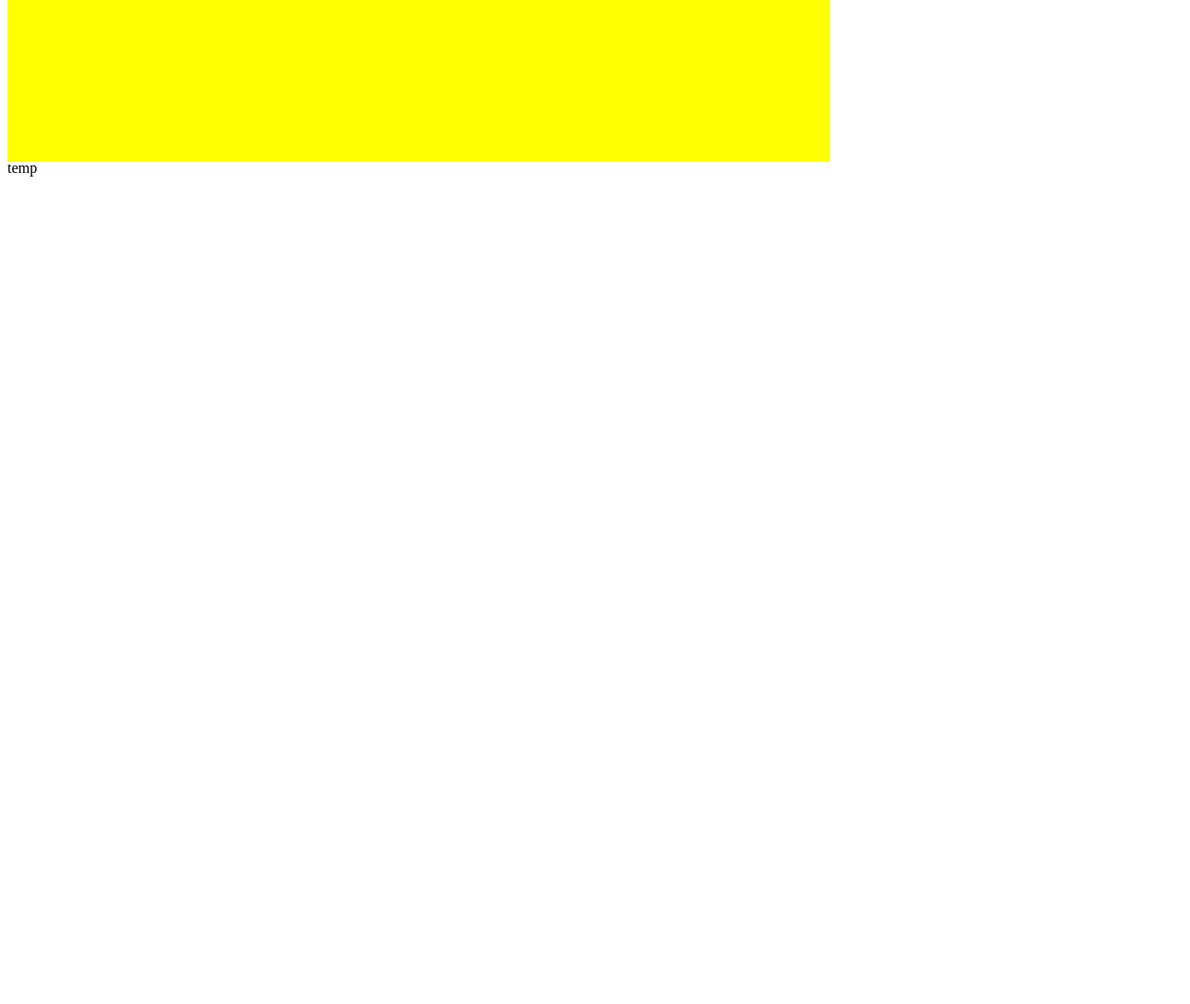
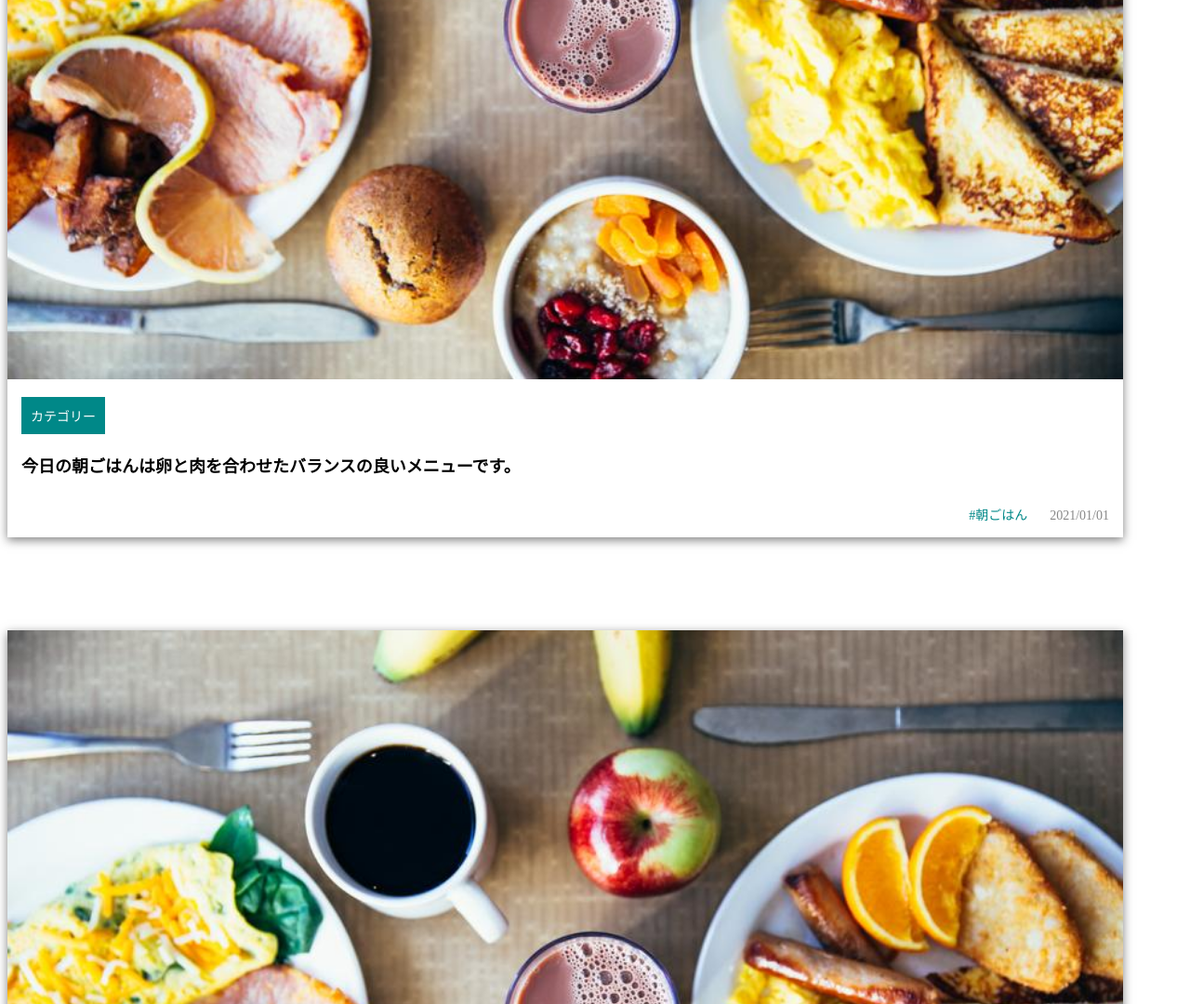
Before and after one commit to Ishizuka2250/COACHTECH, a plain HTML site: page responsiveDesign/ex02/index01.html in a window 1280 px wide. Shown: the part 500-1580 px from the top of the page at 93% size. Before the commit the page ends 800 px from the top, so only its background shows below. Drawn offline with Linux system fonts and the light colour scheme.

Commit message:
2021/07/28 演習実施分 part2

```diff
--- a/responsiveDesign/ex02/css/style01.css
+++ b/responsiveDesign/ex02/css/style01.css
@@ -1,3 +1,4 @@
+ /*
 .item {
   width: 70%;
   position: relative;
@@ -14,4 +15,134 @@
   bottom: 0;
   right: 0;
   background-color: yellow;
+} */
+
+/*
+  <p class="item1">要素1</p>
+  <p class="item2">要素2</p>
+.item {
+  font-size: 32px;
 }
+
+@media screen and (max-width: 768px) {
+  .item {
+    font-size: 16px;
+  }
+}
+
+@media screen and (max-width: 480px) {
+  .item {
+    font-size: 12px;
+  }
+} */
+
+/*
+  <p class="item1">要素1</p>
+  <p class="item2">要素2</p>
+.item2 {
+  display: none;
+}
+
+@media screen and (max-width: 768px) {
+  .item1{
+    display: none;
+  }
+  .item2{
+    display: block;
+  }
+} */
+
+/*
+<div class="parent">
+  <div class="child"></div>
+  <div class="child"></div>
+  <div class="child"></div>
+</div>
+.parent {
+  display: flex;
+  justify-content: space-between;
+  flex-wrap: wrap;
+}
+.child {
+  width: 33%;
+  height: 200px;
+  background: #f00;
+}
+@media screen and (max-width: 768px) {
+  .child {
+    width: 49%;
+  }
+}
+@media screen and (max-width: 480px) {
+  .child {
+    width: 100%;
+  }
+} */
+div.flex-item-wrap {
+  max-width: 1200px;
+  display: flex;
+  justify-content: space-between;
+  flex-wrap: wrap;
+}
+div.card {
+  width: 30%;
+  margin: 100px auto 0;
+  box-shadow: 0px 3px 10px rgba(0, 0, 0, 0.5);
+}
+@media screen and (min-width: 1000px) {
+  div.card {
+    width: 30%;
+    margin: 100px auto 0;
+    box-shadow: 0px 3px 10px rgba(0, 0, 0, 0.5);
+  }
+}
+@media screen and (min-width: 768px) {
+  div.card {
+    width: 45%;
+    margin: 100px auto 0;
+    box-shadow: 0px 3px 10px rgba(0, 0, 0, 0.5);
+  }
+}
+@media screen and (min-width: 480px) {
+  div.card {
+    width: 100%;
+    margin: 100px auto 0;
+    box-shadow: 0px 3px 10px rgba(0, 0, 0, 0.5);
+  }
+}
+
+img.cardimg{
+  width: 100%;
+}
+div.content {
+  width: 100%;
+  padding: 15px;
+  box-sizing: border-box;
+}
+p.category {
+  background: #008888;
+  color: #fff;
+  font-size: 14px;
+  margin: 0 0 20px 0;
+  padding:10px;
+  display: inline-block;
+}
+p.text {
+  margin: 0 0 20px 0 ;
+  font-size: 18px;
+  font-weight: bold;
+}
+div.footer {
+  margin-top:30px;
+  text-align: right;
+}
+span.tag {
+  font-size: 14px;
+  color: #008888;
+  margin-bottom: 15px;
+}
+span.date {
+  font-size: 14px;
+  color: #888888;
+  margin-left: 20px;
+}
--- a/responsiveDesign/ex02/index01.html
+++ b/responsiveDesign/ex02/index01.html
@@ -1,15 +1,47 @@
 <!DOCTYPE html>
 <html lang="en">
 <head>
-    <meta charset="UTF-8">
-    <meta http-equiv="X-UA-Compatible" content="IE=edge">
-    <meta name="viewport" content="width=device-width, initial-scale=1.0">
-    <link rel="stylesheet" href="css/style01.css">
-    <title>Document</title>
+  <meta charset="UTF-8">
+  <meta http-equiv="X-UA-Compatible" content="IE=edge">
+  <meta name="viewport" content="width=device-width, initial-scale=1.0">
+  <link rel="stylesheet" href="css/style01.css">
+  <title>Document</title>
 </head>
 <body>
-    <div class="item">
-        <p class="item-content">text</p>
+  <div class="flex-item-wrap">
+    <div class="card">
+      <img src="./img/card.jpg" alt="" class="cardimg">
+      <div class="content">
+        <p class="category">カテゴリー</p>
+        <p class="text">今日の朝ごはんは卵と肉を合わせたバランスの良いメニューです。</p>
+        <div class="footer">
+          <span class="tag">#朝ごはん</span>
+          <span class="date">2021/01/01</span>
+        </div>
+      </div>
     </div>
+    <div class="card">
+      <img src="./img/card.jpg" alt="" class="cardimg">
+      <div class="content">
+        <p class="category">カテゴリー</p>
+        <p class="text">今日の朝ごはんは卵と肉を合わせたバランスの良いメニューです。</p>
+        <div class="footer">
+          <span class="tag">#朝ごはん</span>
+          <span class="date">2021/01/01</span>
+        </div>
+      </div>
+    </div>
+    <div class="card">
+      <img src="./img/card.jpg" alt="" class="cardimg">
+      <div class="content">
+        <p class="category">カテゴリー</p>
+        <p class="text">今日の朝ごはんは卵と肉を合わせたバランスの良いメニューです。</p>
+        <div class="footer">
+          <span class="tag">#朝ごはん</span>
+          <span class="date">2021/01/01</span>
+        </div>
+      </div>
+    </div>
+  </div>
 </body>
 </html>
```
Also changed, not shown: report/20210728.txt, responsiveDesign/ex02/img/card.jpg (added). Lines whose indentation alone changed are shown as unchanged.
